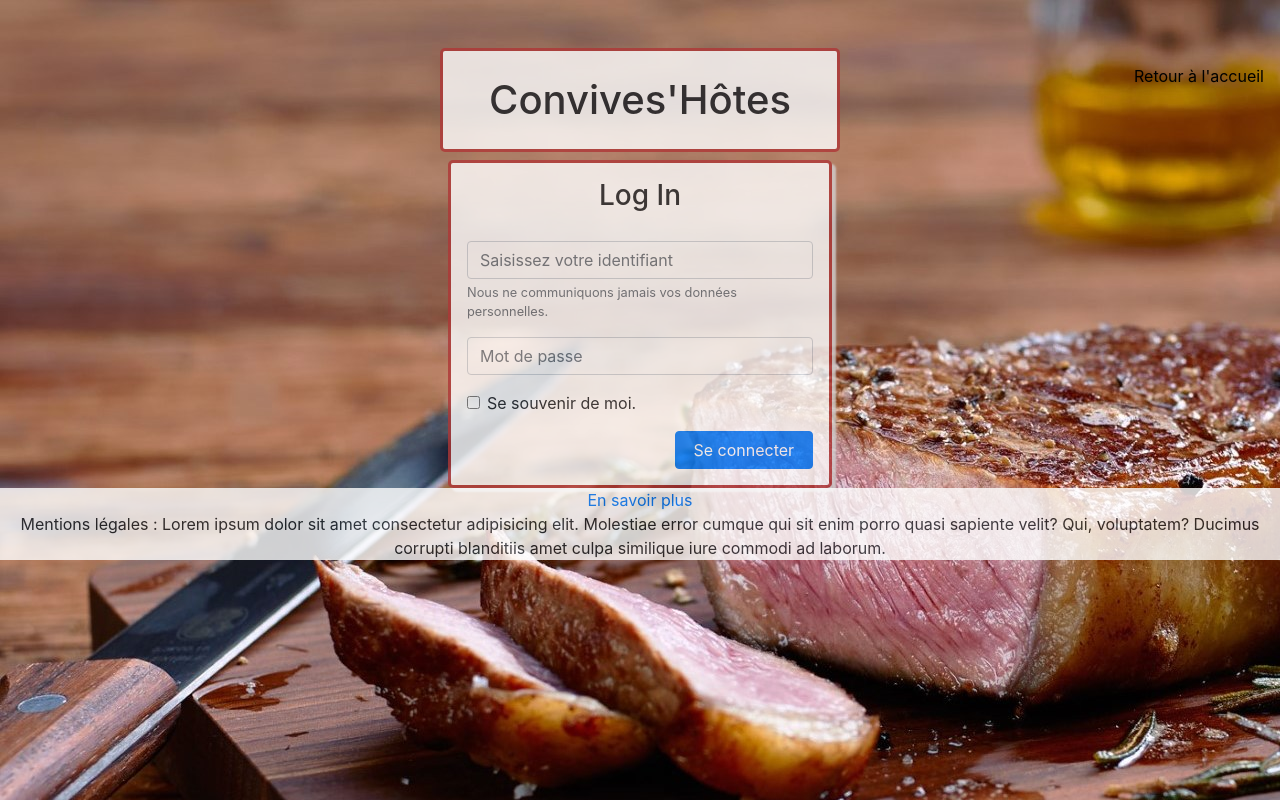
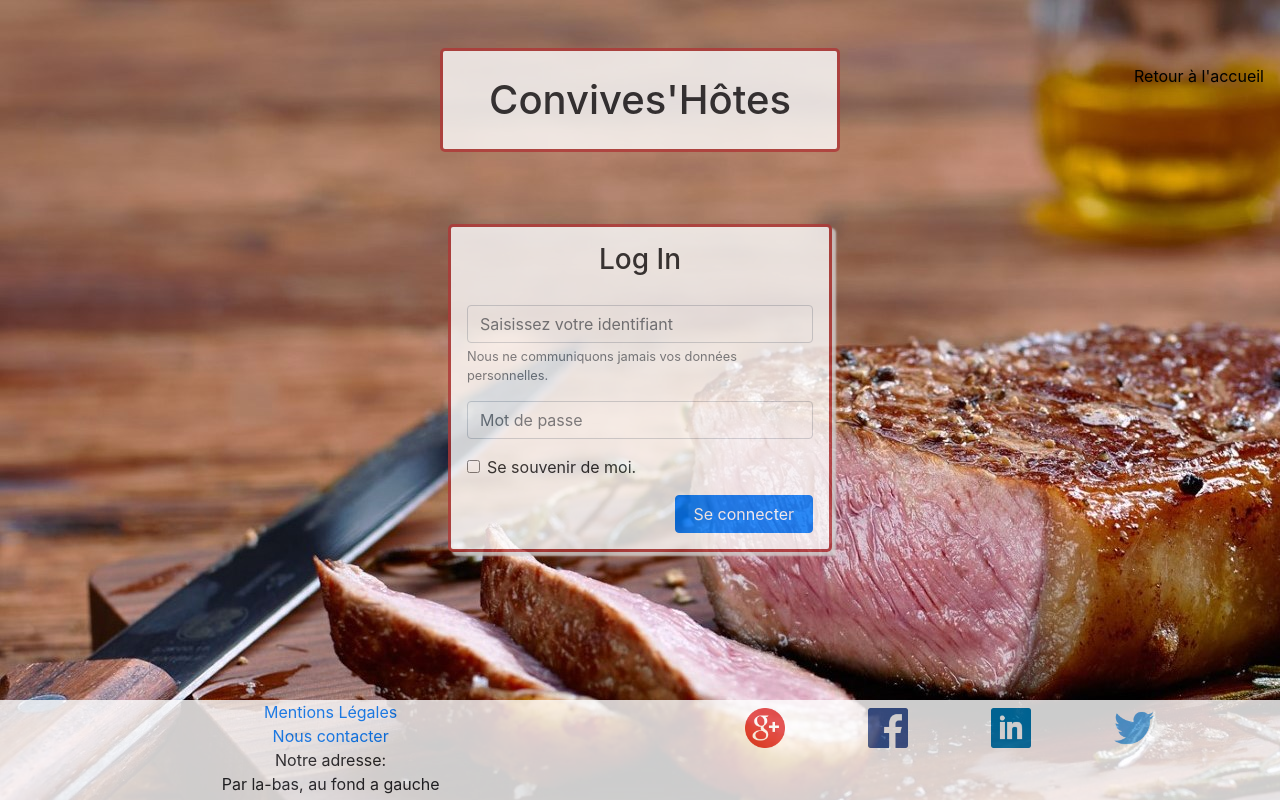
Before and after one commit to Lisra2004/Dawan, a plain HTML site: page login.html in a window 1280 px wide. Drawn offline with nearby package versions, Linux system fonts and the light colour scheme.

Commit message:
maj css + footer

```diff
--- a/css/adhesion.css
+++ b/css/adhesion.css
@@ -78,6 +78,10 @@ footer {
     text-align: center;
     background-color: white;
     opacity: 0.8;
+    position: absolute;
+    bottom: 0px;
+    width: 100%;
+
 }
 
 footer div{
--- a/css/contact.css
+++ b/css/contact.css
@@ -32,6 +32,14 @@ h1 {
     margin-bottom: 10px;
 }
 
+.Entete a {
+    position: absolute;
+    right: 1em;
+    top: 1em;
+    color: black;
+}
+
+
 /*encart contact et mentions-legales---------------------*/
 .contact, .mentions-legales{
     background-color: white;
@@ -63,6 +71,10 @@ footer {
     text-align: center;
     background-color: white;
     opacity: 0.8;
+    position: absolute;
+    bottom: 0px;
+    width: 100%;
+
 }
 
 footer div{
--- a/css/login.css
+++ b/css/login.css
@@ -73,6 +73,9 @@ footer {
     text-align: center;
     background-color: white;
     opacity: 0.8;
+    position: absolute;
+    bottom: 0px;
+    width: 100%;
 }
 
 footer div{
@@ -92,5 +95,4 @@ footer div{
 
 .reseaux-sociaux img:hover{
     transform: rotate(1turn);
->>>>>>> footer
 }
--- a/css/main.css
+++ b/css/main.css
@@ -152,6 +152,7 @@ footer {
     text-align: center;
     background-color: white;
     opacity: 0.8;
+
 }
 
 footer div{
--- a/css/resultats-avances.css
+++ b/css/resultats-avances.css
@@ -31,6 +31,14 @@ h1 {
 .entete{
     margin-bottom: 10px;
 }
+
+.Entete a {
+    position: absolute;
+    right: 1em;
+    top: 1em;
+    color: black;
+}
+
 
 
 /*encart resultats------------------------------*/
@@ -81,6 +89,10 @@ footer {
     text-align: center;
     background-color: white;
     opacity: 0.8;
+    position: absolute;
+    bottom: 0px;
+    width: 100%;
+
 }
 
 footer div{
--- a/login.html
+++ b/login.html
@@ -4,8 +4,8 @@
     <meta charset="UTF-8">
     <meta http-equiv="X-UA-Compatible" content="IE=edge">
     <title>Log in</title>
+    <link rel="stylesheet" href="https://stackpath.bootstrapcdn.com/bootstrap/4.1.3/css/bootstrap.min.css" integrity="sha384-MCw98/SFnGE8fJT3GXwEOngsV7Zt27NXFoaoApmYm81iuXoPkFOJwJ8ERdknLPMO" crossorigin="anonymous">
     <link rel="stylesheet" type="text/css" media="screen" href="css/login.css"/>
-    <link rel="stylesheet" href="https://stackpath.bootstrapcdn.com/bootstrap/4.1.3/css/bootstrap.min.css" integrity="sha384-MCw98/SFnGE8fJT3GXwEOngsV7Zt27NXFoaoApmYm81iuXoPkFOJwJ8ERdknLPMO" crossorigin="anonymous">
 </head>
 <body>
 <!--TODO: mise en place CSS-->
@@ -41,10 +41,22 @@
 
 
 
-    <footer>
-        <a href="contact.html">En savoir plus</a>
-        <p>Mentions légales : Lorem ipsum dolor sit amet consectetur adipisicing elit. Molestiae error cumque qui sit enim porro quasi sapiente velit? Qui, voluptatem? Ducimus corrupti blanditiis amet culpa similique iure commodi ad laborum.</p>
-    </footer>
+<footer>
+    <div class="block1">
+        <a href="contact.html">Mentions Légales</a><br>
+        <a href="contact.html">Nous contacter</a>
+        <p>
+            Notre adresse:<br>
+            Par la-bas, au fond a gauche
+        </p>
+    </div>
+    <div class="reseaux-sociaux">
+        <a href="#"><img src="img/img1.png" alt="google"></a>
+        <a href="#"><img src="img/img2.png" alt="facebook"></a>
+        <a href="#"><img src="img/img3.png" alt="linkedin"></a>
+        <a href="#"><img src="img/img4.png" alt="twitter"></a>
+    </div>
+</footer>
 
 <script src="js/main.js"></script>
 
```
Also changed, not shown: contact.html (+1 -0 lines), index.html (+2 -1 lines), resultats-avances.html (+1 -1 lines).
